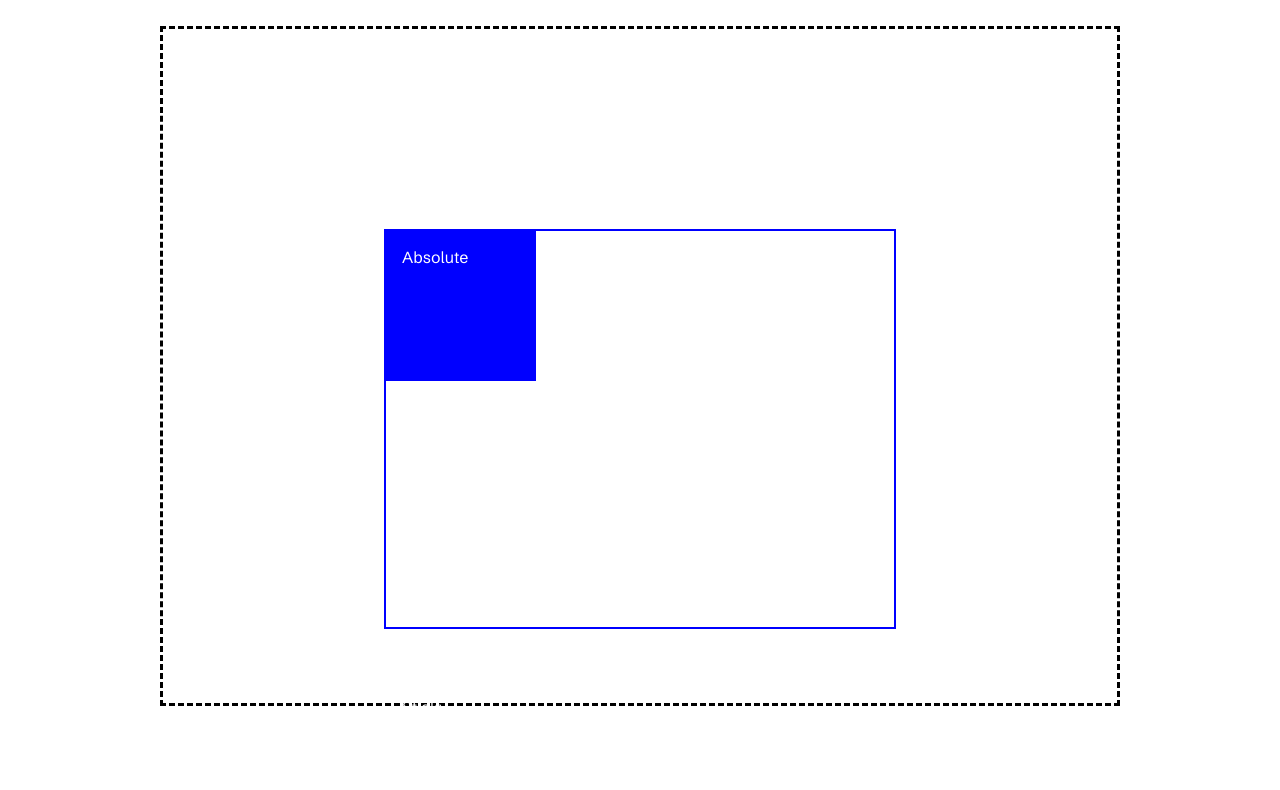
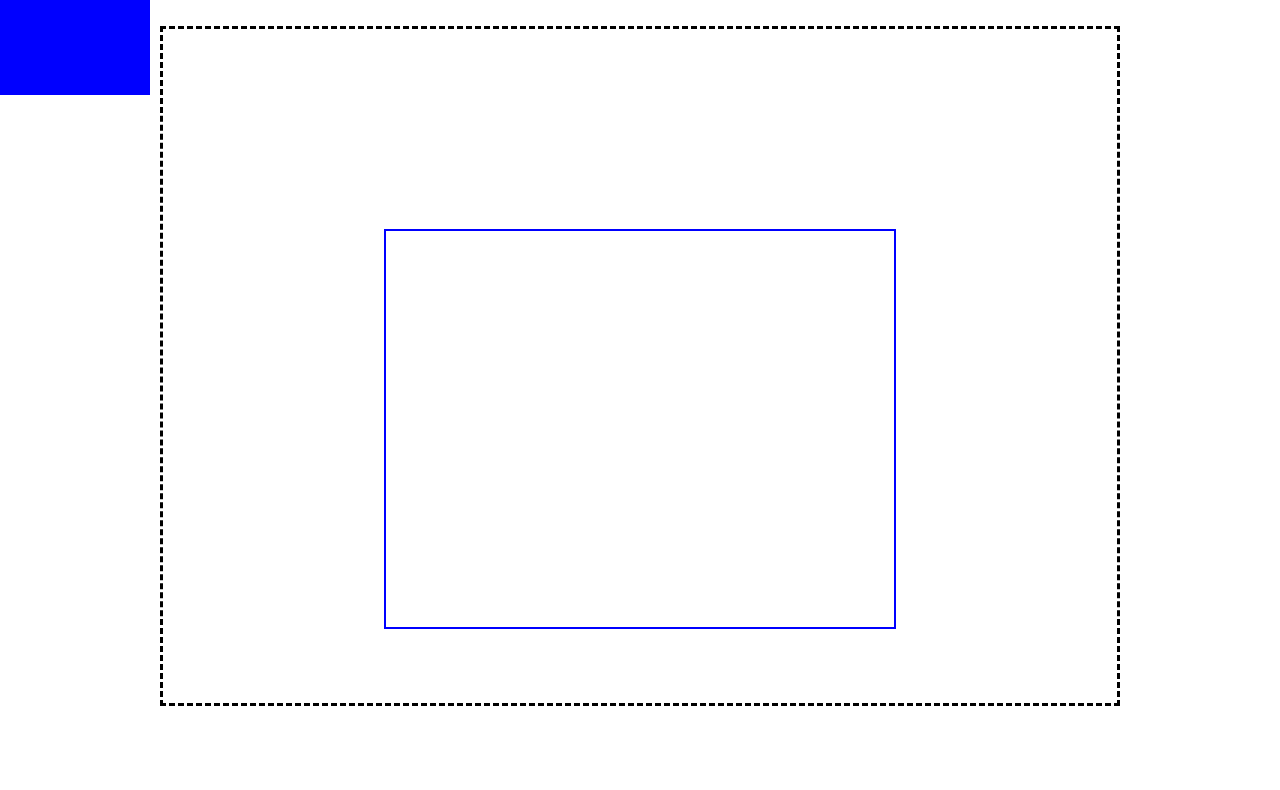
Before and after one commit to adrianhelllo/css_positions, a plain HTML site: page index.html in a window 1280 px wide. Shown: the part 55-845 px from the top of the page. Drawn offline with Linux system fonts and the light colour scheme.

Commit message:
position absolute

```diff
--- a/style.css
+++ b/style.css
@@ -35,5 +35,7 @@ body {
 
 .absolute {
     background-color: #00f;
-    position: static; /* default for all elements */
+    position: absolute; /* default for all elements */
+    top: 0;
+    left: 0; /* without a relative parent container, the element takes the browser window as reference. */
 }
```
